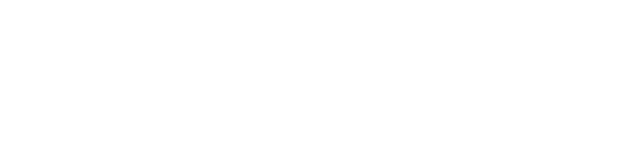
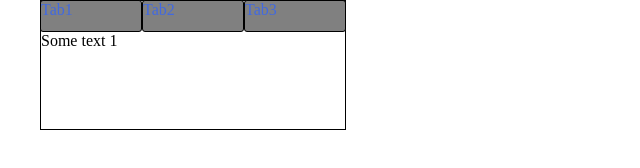
Before and after one commit to Drew11/tabs-component, a plain HTML site: page index.html in a window 1280 px wide. Shown: the whole page, without its empty margins (0-640 px from the left). Drawn offline with Linux system fonts and the light colour scheme.

Commit message:
its works

```diff
--- /dev/null
+++ b/css/tabs-style.css
@@ -0,0 +1,31 @@
+
+*{
+    margin: 0;
+
+}
+li {
+    background-color: orange;
+}
+[data-element]{
+    color: royalblue;
+    float: left;
+    list-style: none;
+    border: 1px black solid;
+    border-radius: 3px;
+    width: 100px;
+    height: 30px;
+    background-color: grey;
+}
+
+[data-element]:hover{
+    cursor: pointer;
+}
+[data-content]{
+    width: 304px;
+    height: 128px;
+    border: 1px black solid;
+}
+
+.selected {
+    border: none;
+}
--- a/index.html
+++ b/index.html
@@ -3,6 +3,8 @@
 <head>
     <meta charset="UTF-8">
     <title>Tabs component</title>
+    <script src="js/main.js"  type="module" defer></script>
+    <link rel="stylesheet" href="css/tabs-style.css">
 </head>
 <body>
 <div id="root"></div>
--- /dev/null
+++ b/js/main.js
@@ -0,0 +1,21 @@
+import Tabs from './tabs/tabs-component.js'
+
+const someEmptyDOMElement = document.querySelector('#root');
+
+let tabs = [
+    { title: 'Tab1', content: 'Some text 1' },
+    { title: 'Tab2', content: 'Some text 2' },
+    { title: 'Tab3', content: 'Some text 3' },
+];
+
+
+let tabsComponent = new Tabs({
+    element: someEmptyDOMElement,
+    tabs: tabs,
+});
+
+
+//
+// tabsComponent.subscribe('tab-selected', ({ title, content }) => {
+//     console.log(`Tab ${ title } was selected \n ${content}`);
+// });
--- /dev/null
+++ b/js/tabs/tabs-component.js
@@ -0,0 +1,55 @@
+
+ export default class Tabs {
+    constructor({ element, tabs }){
+        this._element = element;
+        this._tabs = tabs;
+        this._render()
+
+
+    }
+
+    _render(){
+        let a = [];
+        this._element.innerHTML = `<ul
+        data-ul
+        >
+
+         ${this._tabs.map((currentTab) => {
+           const selector = currentTab['title'];
+
+           this._setContent(selector);
+           return `<li
+                    data-element=${selector}
+                    >${currentTab['title']}
+                  </li>`
+        }).join('')}
+
+
+
+        <div
+          data-content
+        >
+        ${this._tabs[0]['content']}
+        </div>
+
+        </ul>
+       `
+    }
+
+    _setContent(selector){
+        this._element.addEventListener('click', (event)=>{
+            if(event.target!== this._element.querySelector(`[data-element=${selector}]`)){
+                return;
+            }
+            const currentHead = this._element.querySelector(`[data-element=${selector}]`);
+            const tab = this._tabs.filter((obj)=>{
+               if(obj['title'] === currentHead.dataset.element){
+                   return obj;
+               }
+            });
+            const contentBlock = this._element.querySelector(`[data-content]`);
+            console.dir(tab);
+            contentBlock.innerHTML = `<span>${tab[0]['content']}</span>`
+        })
+    }
+ }
```
Also changed, not shown: js/tabs-component.js (deleted), js/tabs/components/component.js (added).
